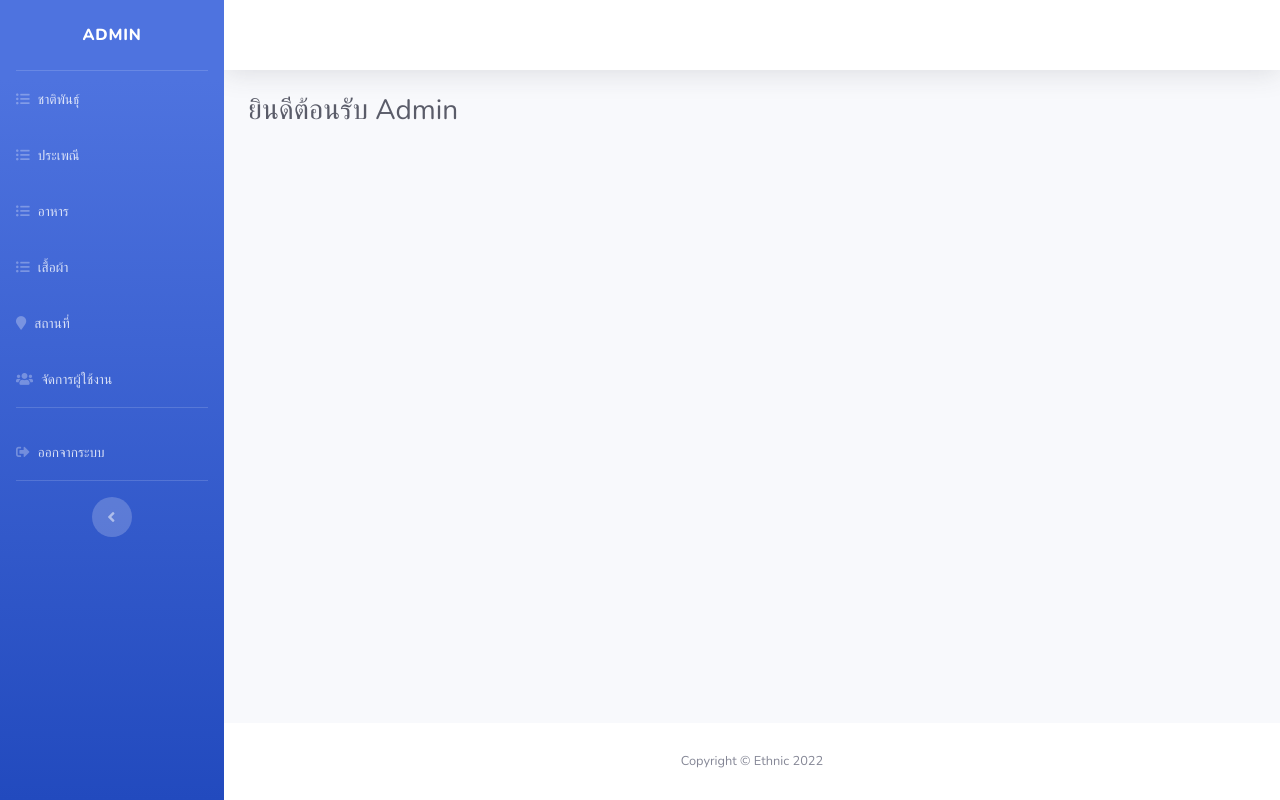
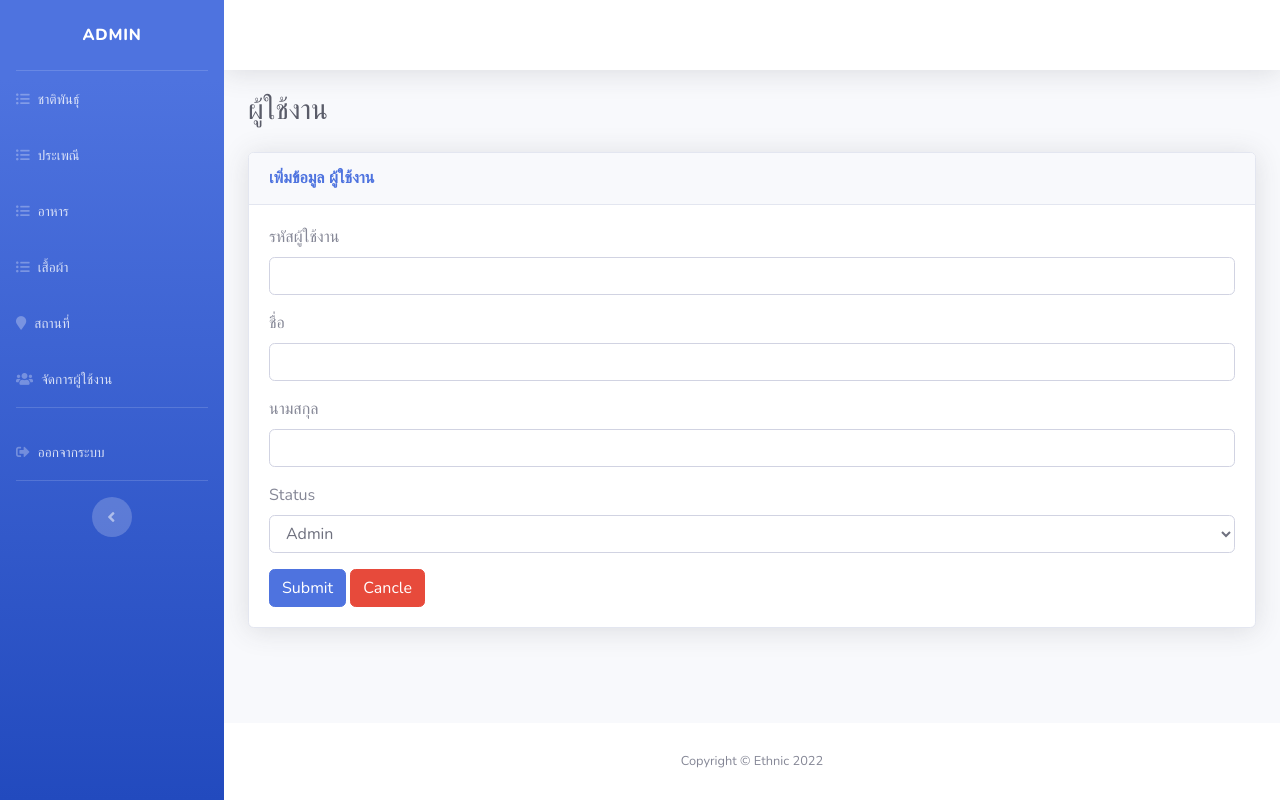
Before and after one commit to nopparat231/ethnic3, a PHP site: page /ethnic3/admin/index.php?users&add in a window 1280 px wide. Run offline with PHP 8.4, Linux system fonts and the light colour scheme.

Commit message:
เพิ่ม Users

```diff
--- /dev/null
+++ b/admin/amallplace.php
@@ -0,0 +1,2 @@
+<!-- Page Heading -->
+<h1 class="h3 mb-4 text-gray-800">สถานที่</h1>
--- a/admin/index.php
+++ b/admin/index.php
@@ -84,7 +84,7 @@
             </li>
 
             <li class="nav-item">
-                <a class="nav-link" href="index.php?user">
+                <a class="nav-link" href="index.php?users">
                     <i class="fas fa-users" aria-hidden="true"></i>
                     <span>จัดการผู้ใช้งาน</span></a>
             </li>
@@ -142,6 +142,10 @@
                         include('amfood.php');
                     } elseif (isset($_GET['amclothes'])) {
                         include('amclothe.php');
+                    } elseif (isset($_GET['amallplace'])) {
+                        include('amallplace.php');
+                    } elseif (isset($_GET['users'])) {
+                        include('users.php');
                     } else {
                         echo "<h1 class='h3 mb-4 text-gray-800'>ยินดีต้อนรับ Admin</h1>";
                     }
--- /dev/null
+++ b/admin/users.php
@@ -0,0 +1,234 @@
+<!-- Page Heading -->
+<h1 class="h3 mb-4 text-gray-800">ผู้ใช้งาน</h1>
+
+<?php if (isset($_GET['add'])) { ?>
+
+    <div class="card shadow mb-4">
+        <div class="card-header py-3">
+
+            <h6 class="m-0 font-weight-bold text-primary">เพิ่มข้อมูล ผู้ใช้งาน</h6>
+
+        </div>
+
+        <div class="card-body">
+
+            <form action="?users&add_db" method="post">
+
+                <div class="mb-3">
+                    <label for="exampleFormControlInput1" class="form-label">รหัสผู้ใช้งาน</label>
+                    <input type="text" class="form-control" id="exampleFormControlInput1" name="Email" autocomplete="off" required>
+                </div>
+
+                <div class="mb-3">
+                    <label for="exampleFormControlInput5" class="form-label">ชื่อ</label>
+                    <input type="text" class="form-control" id="exampleFormControlInput5" name="Firstname" autocomplete="off" required>
+                </div>
+
+                <div class="mb-3">
+                    <label for="exampleFormControlInput2" class="form-label"> นามสกุล</label>
+                    <input type="text" class="form-control" id="exampleFormControlInput2" name="Lastname" autocomplete="off" required>
+                </div>
+
+                <div class="mb-3">
+                    <label for="select1" class="form-label"> Status</label>
+                    <select class="form-select form-control" aria-label="Default select example" id="select1" name="Status" required>
+                        <option value="Admin">Admin</option>
+                        <option value="User">User</option>
+                    </select>
+                </div>
+
+                <button type="submit" class="btn btn-primary">Submit</button>
+                <a class="btn btn-danger" onclick="history.back()">Cancle</a>
+            </form>
+
+        </div>
+
+    </div>
+
+    <?php } elseif (isset($_GET['edit'])) {
+
+    if (isset($_GET['Email'])) {
+
+        $Email = $_GET['Email'];
+
+        $sql1 = "SELECT * FROM users WHERE Email = '$Email' ";
+        $q1 = mysqli_query($conn, $sql1);
+        $row = mysqli_fetch_array($q1);
+
+    ?>
+
+        <div class="card shadow mb-4">
+            <div class="card-header py-3">
+
+                <h6 class="m-0 font-weight-bold text-primary">แก้ไขข้อมูล ผู้ใช้งาน</h6>
+
+            </div>
+
+            <div class="card-body">
+
+                <form action="?users&edit_db" method="post">
+
+                    <div class="mb-3">
+                        <label for="exampleFormControlInput1" class="form-label">รหัสผู้ใช้งาน</label>
+                        <input type="text" class="form-control" id="exampleFormControlInput1" name="Email" value="<?php echo $row['Email'] ?>" autocomplete="off" required>
+                    </div>
+
+                    <div class="mb-3">
+                        <label for="exampleFormControlInput5" class="form-label">ชื่อ</label>
+                        <input type="text" class="form-control" id="exampleFormControlInput5" name="Firstname" value="<?php echo $row['Firstname'] ?>" autocomplete="off" required>
+                    </div>
+
+                    <div class="mb-3">
+                        <label for="exampleFormControlInput2" class="form-label"> นามสกุล</label>
+                        <input type="text" class="form-control" id="exampleFormControlInput2" name="Lastname" value="<?php echo $row['Lastname'] ?>" autocomplete="off" required>
+                    </div>
+
+                    <div class="mb-3">
+                        <label for="select1" class="form-label"> Status</label>
+                        <select class="form-select form-control" aria-label="Default select example" id="select1" name="Status" required>
+                            <option selected value="<?php echo $row['Status'] ?>"><?php echo $row['Status'] ?></option>
+                            <option value="Admin">Admin</option>
+                            <option value="User">User</option>
+                        </select>
+                    </div>
+
+                    <button type="submit" class="btn btn-primary">Submit</button>
+                    <a class="btn btn-danger" onclick="history.back()">Cancle</a>
+                </form>
+
+            </div>
+
+        </div>
+
+
+    <?php
+    }
+    //เพิ่ม db
+} elseif (isset($_GET['add_db'])) {
+
+    if (isset($_POST['Email'])) {
+
+        $Email = $_POST["Email"];
+        $Firstname = $_POST["Firstname"];
+        $Lastname = $_POST["Lastname"];
+        $Status = $_POST["Status"];
+
+        $strSQL = "INSERT INTO users
+        values ('" . $Email . "','" . $Firstname . "','" . $Lastname . "',
+                '" . $Status . "')";
+
+        if (mysqli_query($conn, $strSQL)) {
+
+            echo "<script>
+            alert('บันทึกเรียบร้อย');
+            window.location.href = 'index.php?users';
+              </script>";
+        } else {
+
+            echo "<script>
+            alert('Error');
+            window.location.href = 'index.php?users';
+              </script>";
+        }
+    }
+
+    //แก้ไข db
+} elseif (isset($_GET['edit_db'])) {
+
+    if (isset($_POST['Email'])) {
+
+        $strSQL = "update users set Email = '" . $_POST['Email'] . "'
+        , Firstname =  '" . $_POST['Firstname'] . "'
+        , Lastname =  '" . $_POST['Lastname'] . "'
+        , Status =  '" . $_POST['Status'] . "'
+        where Email IN ('" . $_POST['Email'] . "')";
+
+        if (mysqli_query($conn, $strSQL)) {
+
+            echo "<script>
+            alert('บันทึกเรียบร้อย');
+            window.location.href = 'index.php?users';
+              </script>";
+        } else {
+
+            echo "<script>
+            alert('Error');
+            window.location.href = 'index.php?users';
+              </script>";
+        }
+    }
+
+    //ลบ
+} elseif (isset($_GET['del'])) {
+
+    if (isset($_GET['Email'])) {
+
+        $Email = $_GET['Email'];
+
+        $sql = "DELETE FROM users WHERE Email ='$Email'";
+
+        if (mysqli_query($conn, $sql) == TRUE) {
+
+            echo "<script>
+            alert('ลบสำเร็จ');
+            window.location.href = 'index.php?users';
+            </script>";
+        } else {
+
+            echo "<script>
+            alert('Error');
+            window.location.href = 'index.php?users';
+            </script>";
+        }
+    }
+} else {
+
+    ?>
+
+    <div class="card shadow mb-4">
+        <div class="card-header py-3">
+
+            <a href="?users&add" class="btn btn-success btn-circle float-end">
+                <i class="fa fa-plus" aria-hidden="true"></i>
+            </a>
+
+        </div>
+        <div class="card-body">
+            <div class="table-responsive">
+                <table class="table table-bordered" id="dataTable" width="100%" cellspacing="0">
+                    <thead>
+                        <tr>
+                            <th>Email</th>
+                            <th>ชื่อผู้ใช้งาน</th>
+                            <th>นามสกุล</th>
+                            <th>Status</th>
+                            <th>แก้ไข</th>
+                            <th>ลบ</th>
+                        </tr>
+                    </thead>
+
+                    <tbody>
+
+                        <?php
+                        $sql1 = "SELECT * FROM users";
+                        $q1 = mysqli_query($conn, $sql1);
+                        while ($row = mysqli_fetch_array($q1)) {
+
+                            echo "<tr>";
+                            echo "<td>" . $row['Email'] . "</td>";
+                            echo "<td>" . $row['Firstname'] . "</td>";
+                            echo "<td>" . $row['Lastname'] . "</td>";
+                            echo "<td>" . $row['Status'] . "</td>";
+                            echo '<td style="text-align: center"> <a href="?users&edit&Email=' . $row['Email'] . '" class="btn btn-warning btn-sm float-end"><i class="fas fa-pencil-alt"></i></a> </td>';
+                            echo "<td style='text-align: center'> <a href='?users&del&Email=" . $row['Email'] . "' onclick=\"return confirm('ต้องการลบรายการนี้ใช่หรือไม่?')\" class='btn btn-danger btn-sm float-end'><i class='fas fa-trash'></i></a> </td>";
+                            echo "</tr>";
+                        }
+
+                        ?>
+                    </tbody>
+                </table>
+            </div>
+        </div>
+    </div>
+
+<?php } ?>
```
